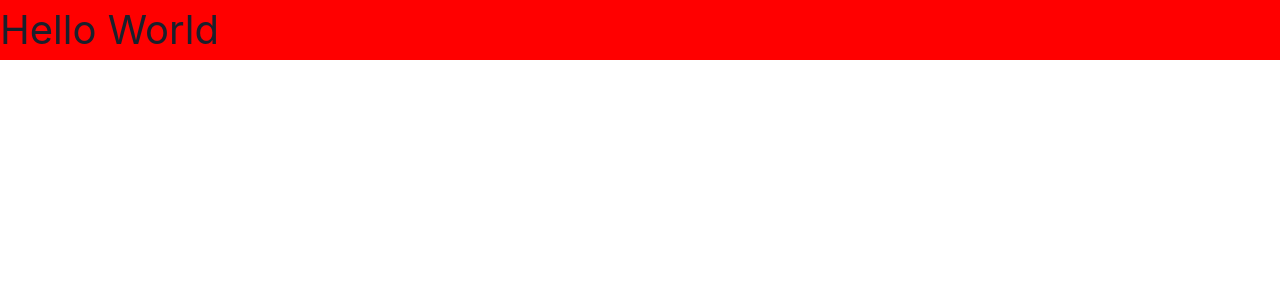
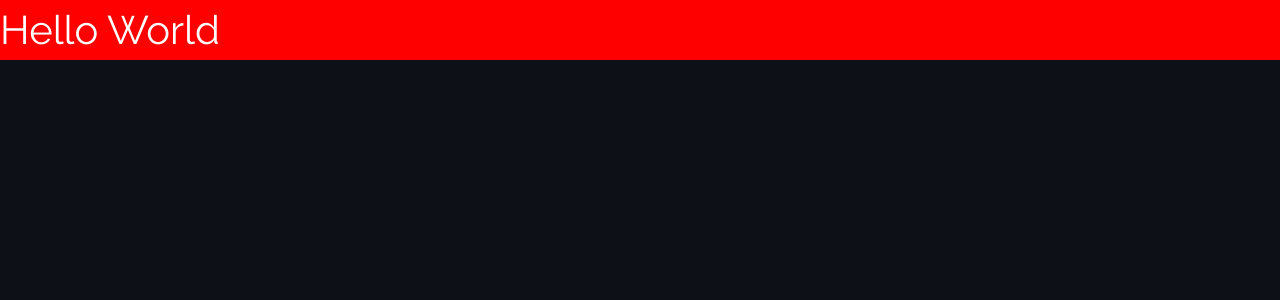
Before and after one commit to alwinjebastine/flair2k22, a React (Create React App) app: page / in a window 1280 px wide. Shown: the top 300 px of the page. Built offline with nearby package versions, Linux system fonts and the light colour scheme.

Commit message:
style: add base config

```diff
--- a/src/assets/scss/style.scss
+++ b/src/assets/scss/style.scss
@@ -4,8 +4,22 @@
 // font imports
 @import url('https://fonts.googleapis.com/css2?family=Raleway&display=swap');
 
+// variables
+$white: #fff;
+$grey: #979ea5;
+
 // base styles
-html,
-body {
+* {
   font-family: 'Raleway', sans-serif;
+  background-color: #0d1117;
+  color: $grey;
 }
+
+h1,
+h2,
+h3,
+h4,
+h5,
+h6 {
+  color: $white;
+}
```
